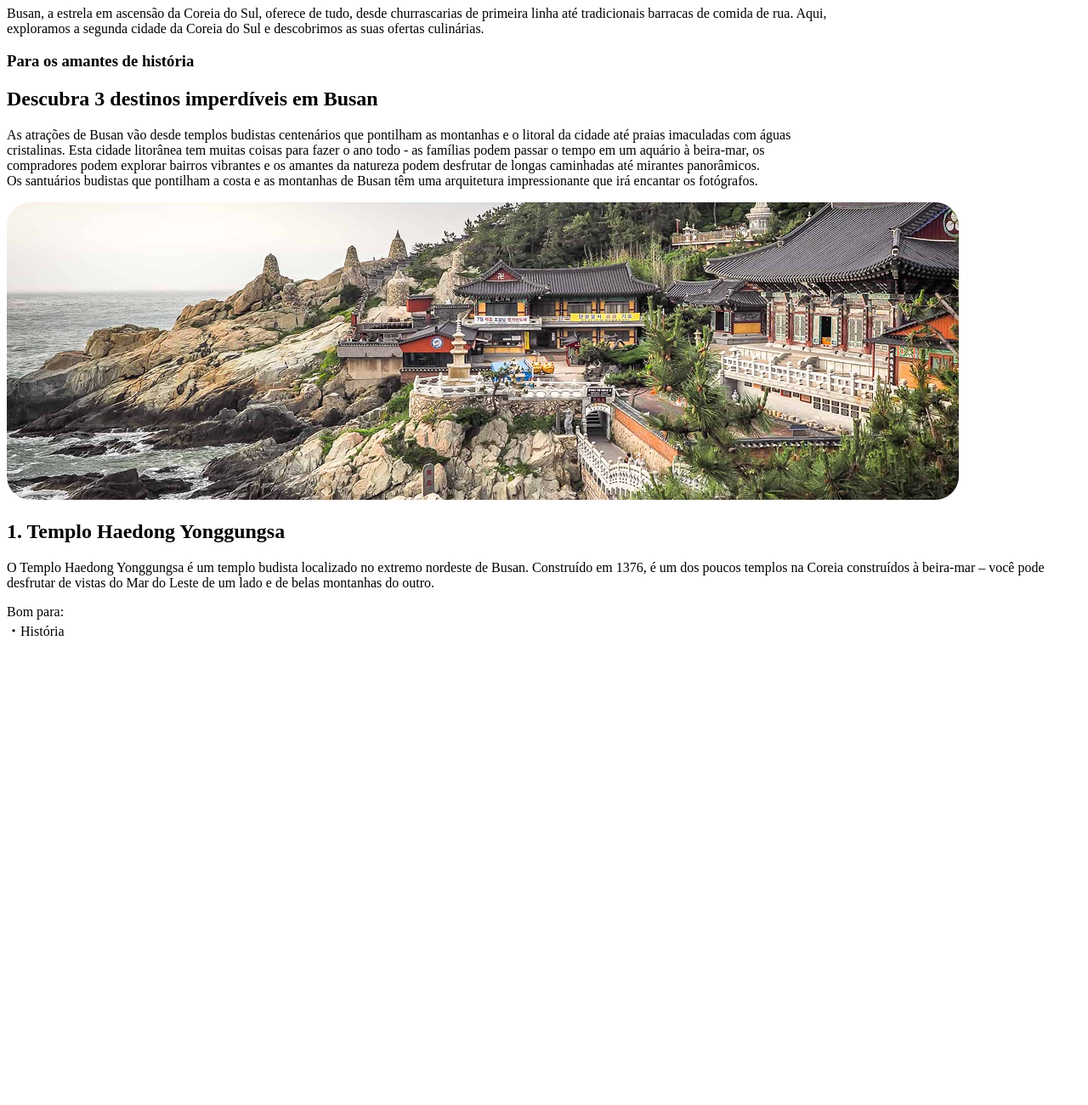
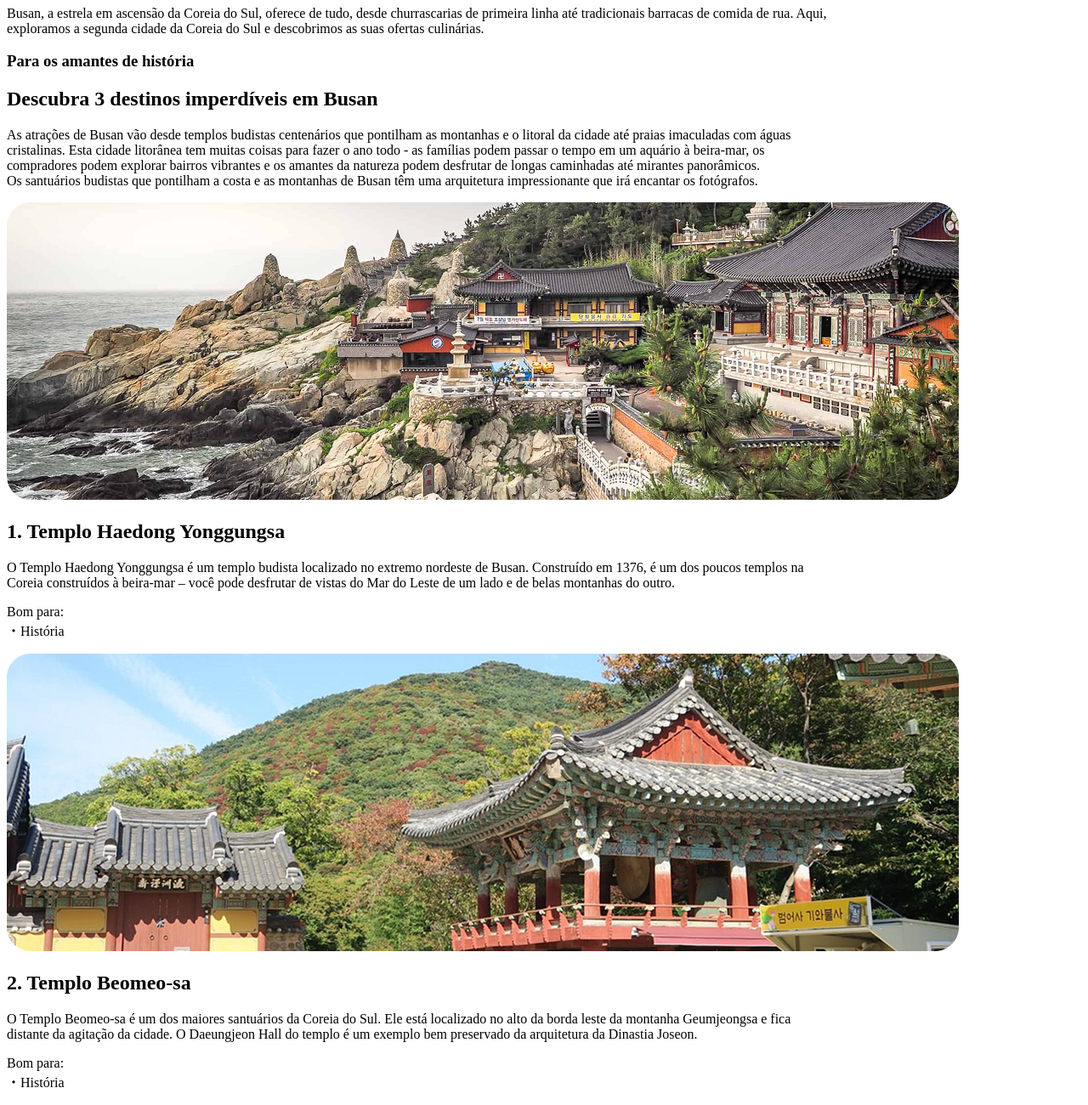
Before and after one commit to xcamomilla/local-turistico, a plain HTML site: page index.html in a window 1280 px wide. Shown: the part 421-1721 px from the top of the page at 85% size. Before the commit the page ends 1190 px from the top, so only its background shows below. Drawn offline with Linux system fonts and the light colour scheme.

Commit message:
Segundo templo

```diff
--- a/index.html
+++ b/index.html
@@ -21,13 +21,23 @@
                 <h1>Descubra 3 destinos imperdíveis em Busan</h1>
                 <p>As atrações de Busan vão desde templos budistas centenários que pontilham as montanhas e o litoral da cidade até praias imaculadas com águas <br> cristalinas. Esta cidade litorânea tem muitas coisas para fazer o ano todo - as famílias podem passar o tempo em um aquário à beira-mar, os <br> compradores podem explorar bairros vibrantes e os amantes da natureza podem desfrutar de longas caminhadas até mirantes panorâmicos.<br>
                 Os santuários budistas que pontilham a costa e as montanhas de Busan têm uma arquitetura impressionante que irá encantar os fotógrafos.</p>
+            </section>
 
+            <section id="haedong">
                 <img src="assets/haedong.png" alt="Um templo um budista beira mar">
 
                 <h2>1. Templo Haedong Yonggungsa</h2>
-                <p>O Templo Haedong Yonggungsa é um templo budista localizado no extremo nordeste de Busan. Construído em 1376, é um dos poucos templos na Coreia construídos à beira-mar – você pode desfrutar de vistas do Mar do Leste de um lado e de belas montanhas do outro. </p>
+                <p>O Templo Haedong Yonggungsa é um templo budista localizado no extremo nordeste de Busan. Construído em 1376, é um dos poucos templos na <br> Coreia construídos à beira-mar – você pode desfrutar de vistas do Mar do Leste de um lado e de belas montanhas do outro. </p>
 
                 <p>Bom para:<br>・História</p>
+
+            </section>
+
+            <section id="beomeo">
+                <img src="assets/beomeo.png" alt="Um templo coreano com uma montanha no fundo">
+                <h2>2. Templo Beomeo-sa</h2>
+                <p>O Templo Beomeo-sa é um dos maiores santuários da Coreia do Sul. Ele está localizado no alto da borda leste da montanha Geumjeongsa e fica <br> distante da agitação da cidade. O Daeungjeon Hall do templo é um exemplo bem preservado da arquitetura da Dinastia Joseon.</p>
+                <p>Bom para: <br>・História</p>
 
             </section>
 
```
Also changed, not shown: assets/beomeo.png (added).
